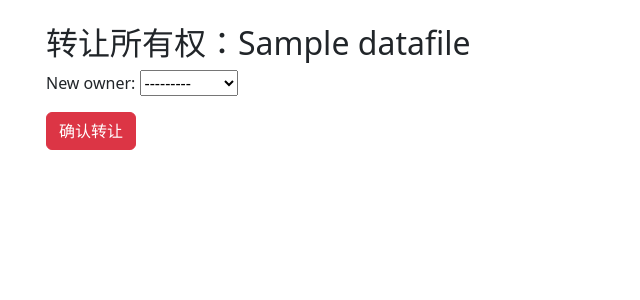
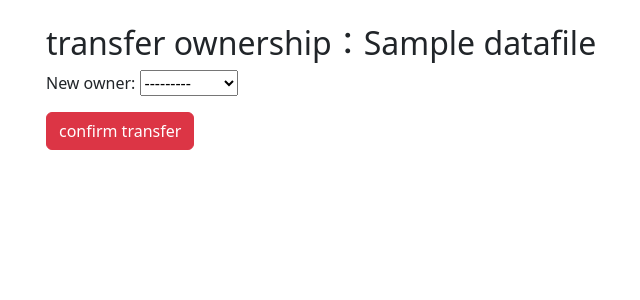
Before and after one commit to James-sjt/Medical-Data-Block-Chain-Transaction-Platform, a Django app: page /transfer/1/ in a window 1280 px wide. Shown: the part 56-356 px from the top of the page, without its empty margins (36-676 px from the left). Run offline with Django 5.2, Linux system fonts and the light colour scheme; a user stored in the database is signed in; data comes from the database, SQL or seed files in the repository; tables that the repository leaves empty hold one stand-in row (values such as "Sample post").

Commit message:
Update transfer.html

```diff
--- a/core/templates/core/transfer.html
+++ b/core/templates/core/transfer.html
@@ -1,9 +1,9 @@
 {% extends 'core/base.html' %}
 {% block content %}
-<h2>转让所有权：{{ datafile.title }}</h2>
+<h2>transfer ownership：{{ datafile.title }}</h2>
 <form method="post">
     {% csrf_token %}
     {{ form.as_p }}
-    <button type="submit" class="btn btn-danger">确认转让</button>
+    <button type="submit" class="btn btn-danger">confirm transfer</button>
 </form>
 {% endblock %}
```
